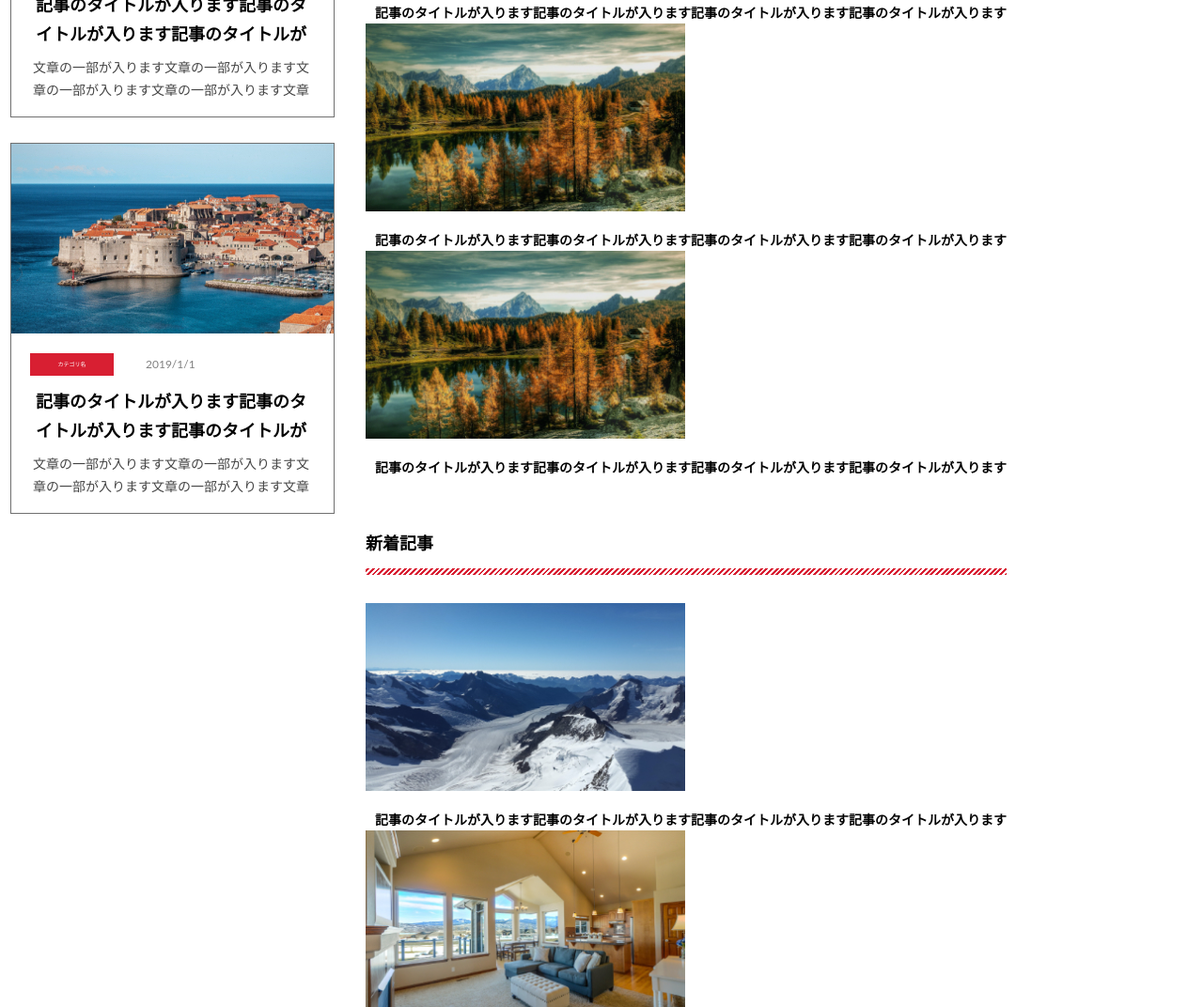
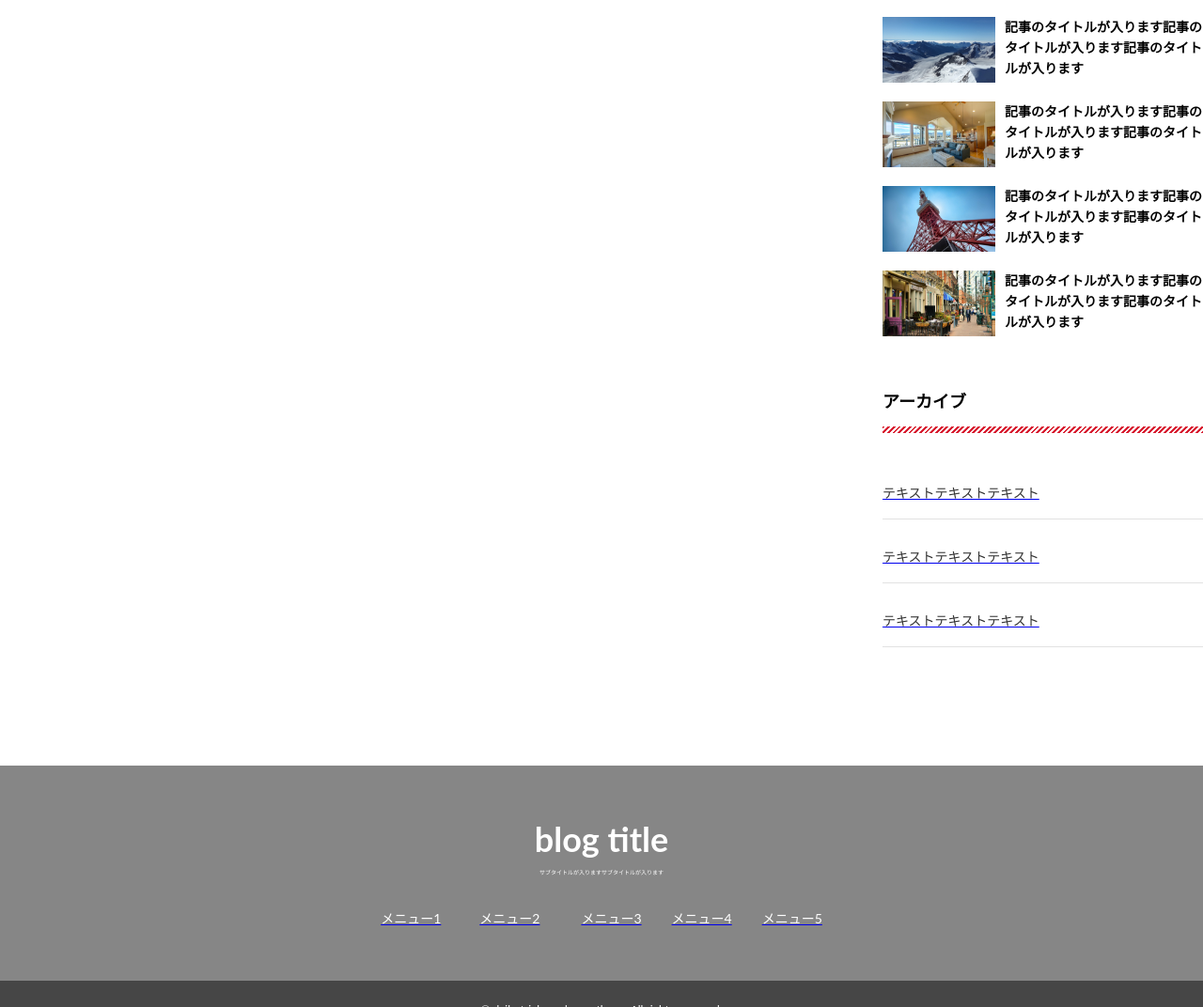
Before and after one commit to ryoka0801/practice-coding, a plain HTML site: page index.html in a window 1280 px wide. Shown: the part 1728-2800 px from the top of the page at 94% size. Drawn offline with Linux system fonts and the light colour scheme.

Commit message:
トップページ完成

```diff
--- a/index.html
+++ b/index.html
@@ -58,7 +58,7 @@
     <div class="u-home-pc-column">
       <!-- 最新記事 -->
       <div class="u-blog-repeat">
-        <article>
+        <article class="u-blog-section">
           <section class="p-blog-post">
             <img class="c-blog-thumbnail" src="image/post-image/tower.jpg" alt="ブログアイキャッチ">
             <div class="u-blog-info">
@@ -72,7 +72,7 @@
           </section>
         </article>
 
-        <article>
+        <article class="u-blog-section">
           <section class="p-blog-post">
             <img class="c-blog-thumbnail" src="image/post-image/lake.jpg" alt="ブログアイキャッチ">
             <div class="u-blog-info">
@@ -86,7 +86,7 @@
           </section>
         </article>
 
-        <article>
+        <article class="u-blog-section">
           <section class="p-blog-post">
             <img class="c-blog-thumbnail" src="image/post-image/shark.jpg" alt="ブログアイキャッチ">
             <div class="u-blog-info">
@@ -100,7 +100,7 @@
           </section>
         </article>
 
-        <article>
+        <article class="u-blog-section">
           <section class="p-blog-post">
             <img class="c-blog-thumbnail" src="image/post-image/sea.jpg" alt="ブログアイキャッチ">
             <div class="u-blog-info">
@@ -139,32 +139,32 @@
           <section class="u-popular-contents">
             <h2 class="c-profile-head">人気記事</h2>
             <ul>
-              <li class="p-c_card">
-                <div class="u-position">
+              <li class="p-c_card p-pc-new-popular">
+                <!-- <div class="u-position"> -->
                   <img class="c-c_card-img c-popular-img" src="image/post-image/lake.jpg" alt="ブログアイキャッチ">
-                </div>
-                <h2 class="c-c_card-title c-popular-title">記事のタイトルが入ります記事のタイトルが入ります記事のタイトルが入ります記事のタイトルが入ります</h2>
+                <!-- </div> -->
+                <h2 class="c-c_card-title c-popular-title">記事のタイトルが入ります記事のタイトルが入ります記事のタイトルが入ります</h2>
               </li>
 
-              <li class="p-c_card">
-                <div class="u-position">
+              <li class="p-c_card p-pc-new-popular">
+                <!-- <div class="u-position"> -->
                   <img class="c-c_card-img c-popular-img" src="image/post-image/lake.jpg" alt="ブログアイキャッチ">
-                </div>
-                <h2 class="c-c_card-title c-popular-title">記事のタイトルが入ります記事のタイトルが入ります記事のタイトルが入ります記事のタイトルが入ります</h2>
+                <!-- </div> -->
+                <h2 class="c-c_card-title c-popular-title">記事のタイトルが入ります記事のタイトルが入ります記事のタイトルが入ります</h2>
               </li>
 
-              <li class="p-c_card">
-                <div class="u-position">
+              <li class="p-c_card p-pc-new-popular">
+                <!-- <div class="u-position"> -->
                   <img class="c-c_card-img c-popular-img" src="image/post-image/lake.jpg" alt="ブログアイキャッチ">
-                </div>
-                <h2 class="c-c_card-title c-popular-title">記事のタイトルが入ります記事のタイトルが入ります記事のタイトルが入ります記事のタイトルが入ります</h2>
+                <!-- </div> -->
+                <h2 class="c-c_card-title c-popular-title">記事のタイトルが入ります記事のタイトルが入ります記事のタイトルが入ります</h2>
               </li>
 
-              <li class="p-c_card">
-                <div class="u-position">
+              <li class="p-c_card p-pc-new-popular">
+                <!-- <div class="u-position"> -->
                   <img class="c-c_card-img c-popular-img" src="image/post-image/lake.jpg" alt="ブログアイキャッチ">
-                </div>
-                <h2 class="c-c_card-title c-popular-title">記事のタイトルが入ります記事のタイトルが入ります記事のタイトルが入ります記事のタイトルが入ります</h2>
+                <!-- </div> -->
+                <h2 class="c-c_card-title c-popular-title">記事のタイトルが入ります記事のタイトルが入ります記事のタイトルが入ります</h2>
               </li>
             </ul>
           </section>
@@ -176,39 +176,39 @@
           <section class="u-popular-contents">
             <h2 class="c-profile-head">新着記事</h2>
             <ul>
-              <li class="p-c_card">
-                <div class="u-position">
+              <li class="p-c_card p-pc-new-popular">
+                <!-- <div class="u-position"> -->
                   <img class="c-c_card-img c-popular-img" src="image/post-image/snow.jpg" alt="ブログアイキャッチ">
-                </div>
-                <h2 class="c-c_card-title c-popular-title">記事のタイトルが入ります記事のタイトルが入ります記事のタイトルが入ります記事のタイトルが入ります</h2>
+                <!-- </div> -->
+                <h2 class="c-c_card-title c-popular-title">記事のタイトルが入ります記事のタイトルが入ります記事のタイトルが入ります</h2>
               </li>
             </ul>
 
 
             <ul>
-              <li class="p-c_card">
-                <div class="u-position">
+              <li class="p-c_card p-pc-new-popular">
+                <!-- <div class="u-position"> -->
                   <img class="c-c_card-img c-popular-img" src="image/post-image/hotel.jpg" alt="ブログアイキャッチ">
-                </div>
-                <h2 class="c-c_card-title c-popular-title">記事のタイトルが入ります記事のタイトルが入ります記事のタイトルが入ります記事のタイトルが入ります</h2>
+                <!-- </div> -->
+                <h2 class="c-c_card-title c-popular-title">記事のタイトルが入ります記事のタイトルが入ります記事のタイトルが入ります</h2>
               </li>
             </ul>
 
             <ul>
-              <li class="p-c_card">
-                <div class="u-position">
+              <li class="p-c_card p-pc-new-popular">
+                <!-- <div class="u-position"> -->
                   <img class="c-c_card-img c-popular-img" src="image/post-image/tower.jpg" alt="ブログアイキャッチ">
-                </div>
-                <h2 class="c-c_card-title c-popular-title">記事のタイトルが入ります記事のタイトルが入ります記事のタイトルが入ります記事のタイトルが入ります</h2>
+                <!-- </div> -->
+                <h2 class="c-c_card-title c-popular-title">記事のタイトルが入ります記事のタイトルが入ります記事のタイトルが入ります</h2>
               </li>
             </ul>
 
             <ul>
-              <li class="p-c_card">
-                <div class="u-position">
+              <li class="p-c_card p-pc-new-popular">
+                <!-- <div class="u-position"> -->
                   <img class="c-c_card-img c-popular-img" src="image/post-image/town.jpg" alt="ブログアイキャッチ">
-                </div>
-                <h2 class="c-c_card-title c-popular-title">記事のタイトルが入ります記事のタイトルが入ります記事のタイトルが入ります記事のタイトルが入ります</h2>
+                <!-- </div> -->
+                <h2 class="c-c_card-title c-popular-title">記事のタイトルが入ります記事のタイトルが入ります記事のタイトルが入ります</h2>
               </li>
             </ul>
           </section>
@@ -218,13 +218,17 @@
         <section>
           <h2 class="c-profile-head">アーカイブ</h2>
           <ul>
-            <li>
+            <li class="c-archive-menu">
               <a href="#">
                 <p class="c-archive-text">テキストテキストテキスト</p>
               </a>
+            </li>
+            <li class="c-archive-menu">
               <a href="#">
                 <p class="c-archive-text">テキストテキストテキスト</p>
               </a>
+            </li>
+            <li class="c-archive-menu">
               <a href="#">
                 <p class="c-archive-text">テキストテキストテキスト</p>
               </a>
--- a/scss/app.scss
+++ b/scss/app.scss
@@ -11,7 +11,7 @@
 // object
 //component
 @import "object/component/c-head-title";
-@import "object/component/c-c_card";
+@import "object/component/c-category";
 @import "object/component/c-c_card-img";
 @import "object/component/c-c_card-title";
 @import "object/component/c-blog-thumbnail";
@@ -23,6 +23,7 @@
 @import "object/component/_c-profile-avator";
 @import "object/component/_c-profile-text";
 @import "object/component/_c-popular-title";
+@import "object/component/c-popular-img";
 @import "object/component/_c-archive-text";
 @import "object/component/c-footer-title";
 @import "object/component/_c-recommend-news";
@@ -36,6 +37,7 @@
 @import "object/project/_p-footer-menu";
 @import "object/project/_p-footer-copyright";
 @import "object/project/p-header";
+@import "object/project/p-pc-new-popular";
 
 // utility
 @import "object/utility/u-padding";
--- a/scss/object/component/_c-archive-text.scss
+++ b/scss/object/component/_c-archive-text.scss
@@ -5,3 +5,7 @@
   padding: 2.7rem 0 2rem;
   border-bottom: solid 1px $whitegray;
 }
+
+.c-archive-menu {
+  list-style: none;
+}
--- a/scss/object/component/_c-blog-thumbnail.scss
+++ b/scss/object/component/_c-blog-thumbnail.scss
@@ -1,4 +1,7 @@
 .c-blog-thumbnail {
-  width: 100%;
+  width: 34.3rem;
   height: 20.2rem;
+  @include breakpoint( pc ) {
+    height: 20rem;
+  }
 }
--- a/scss/object/component/_c-c_card.scss
+++ b/scss/object/component/_c-category.scss
@@ -5,4 +5,5 @@
   height: 2.4rem;
   text-align: center;
   line-height: 2.4rem;
+  font-size: 1.2rem;
 }
--- a/scss/object/component/_c-footer-title.scss
+++ b/scss/object/component/_c-footer-title.scss
@@ -1,5 +1,7 @@
 .c-footer-title {
-  color: #fff;
   font-size: 2.6rem;
   padding-top: 6rem;
+  @include breakpoint( pc ) {
+    font-size: 3.6rem;
+  }
 }
--- a/scss/object/component/_c-head-title.scss
+++ b/scss/object/component/_c-head-title.scss
@@ -4,7 +4,7 @@
   padding-top: 2rem;
   @include breakpoint( pc ) {
     padding: 0;
-    margin: 4rem 0 0 8.6rem;
+    margin: 4rem 0 0 0;
     font-size: 3.6rem;
   }
 }
--- /dev/null
+++ b/scss/object/component/_c-popular-img.scss
@@ -0,0 +1,6 @@
+.c-popular-img {
+  @include breakpoint( pc ) {
+    width: 12rem;
+    height: 7rem;
+  }
+}
--- a/scss/object/component/_c-popular-title.scss
+++ b/scss/object/component/_c-popular-title.scss
@@ -2,4 +2,10 @@
   margin-left: 1rem;
   font-size: 1.4rem;
   line-height: 2.2rem;
+  text-align: initial;
+  width: 21rem;
+  height: 6.5rem;
+  @include breakpoint( pc ) {
+    margin: 0 0 0 1rem;
+  }
 }
--- a/scss/object/component/_c-popularimg.scss
+++ /dev/null
@@ -1,4 +0,0 @@
-.c-popular-img {
-  width: 12rem;
-  height: 7rem;
-}
--- a/scss/object/component/_c-profile-text.scss
+++ b/scss/object/component/_c-profile-text.scss
@@ -6,4 +6,7 @@
   line-height: 2.4rem;
   color: $black;
   overflow: hidden;
+  @include breakpoint( pc ) {
+    height: 11.3rem;
+  }
 }
--- a/scss/object/project/_p-blog-post.scss
+++ b/scss/object/project/_p-blog-post.scss
@@ -3,4 +3,9 @@
   height: 20.2rem+15.1rem+4rem;
   margin: 0 auto 2.7rem;
   border: solid 1px #707070;
+  @include breakpoint( pc ) {
+    width: 34rem;
+    height: 38.1rem;
+    margin-bottom: 4.9rem;
+  }
 }
--- a/scss/object/project/_p-footer-menu.scss
+++ b/scss/object/project/_p-footer-menu.scss
@@ -1,4 +1,34 @@
 .p-footer-menu {
   color: white;
   margin-bottom: 1.8rem;
+  font-size: 1.4rem;
+  @include breakpoint( pc ) {
+    margin: 0;
+  }
 }
+
+li>a:nth-of-type(1) {
+  @include breakpoint( pc ) {
+    margin-right: 4.1rem;
+  }
+}
+li>a:nth-of-type(2) {
+  @include breakpoint( pc ) {
+    margin-right: 4.4rem;
+  }
+}
+li>a:nth-of-type(3) {
+  @include breakpoint( pc ) {
+    margin-right: 3.2rem;
+  }
+}
+li>a:nth-of-type(4) {
+  @include breakpoint( pc ) {
+    margin-right: 3.2rem;
+  }
+}
+li>a:nth-of-type(5) {
+  @include breakpoint( pc ) {
+    margin-right: 0;
+  }
+}
--- a/scss/object/project/_p-profile.scss
+++ b/scss/object/project/_p-profile.scss
@@ -2,4 +2,7 @@
   height: 43.5rem;
   width: 34rem;
   margin-bottom: 5.6rem;
+  @include breakpoint( pc ) {
+    margin: 0;
+  }
 }
--- /dev/null
+++ b/scss/object/project/p-pc-new-popular.scss
@@ -0,0 +1,7 @@
+.p-pc-new-popular {
+  @include breakpoint( pc ) {
+    display: flex;
+    height: 7rem;
+    margin-bottom: 2rem;
+  }
+}
--- a/scss/object/utility/_u-flex.scss
+++ b/scss/object/utility/_u-flex.scss
@@ -1,3 +1,6 @@
 .u-home-pc-column {
-  display: flex;
+  @include breakpoint( pc ) {
+    display: flex;
+    justify-content: space-between;
+  }
 }
--- a/scss/object/utility/_u-margin.scss
+++ b/scss/object/utility/_u-margin.scss
@@ -4,4 +4,17 @@
 
 .u-footer-menu-list {
   margin-top: 3.9rem;
+  list-style: none;
+  display: flex;
+  justify-content: center;
 }
+
+.u-blog-section:nth-of-type(odd) {
+  @include breakpoint( pc ) {
+    margin-right: 4rem;
+  }
+}
+
+.u-blog-section {
+  width: 34rem;
+}
--- a/scss/object/utility/_u-padding.scss
+++ b/scss/object/utility/_u-padding.scss
@@ -1,15 +1,39 @@
+.u-home-pc-column {
+  @include breakpoint( pc ) {
+    padding: 6rem 0 12rem 0;
+  }
+}
+
 .u-blog-repeat {
   padding: 4.2rem 1.5rem 8rem 1.1rem;
+  @include breakpoint( pc ) {
+    display: flex;
+   flex-wrap: wrap;
+    align-content: flex-start;
+    padding: 0;
+    width: 72.277rem;
+    margin-right: 3.82rem;
+  }
 }
 
 .u-blog-info {
   padding: 2rem 2.3rem 2rem 2rem;
+  @include breakpoint( pc ) {
+    padding: 2rem;
+  }
 }
 
 .u-blog {
   margin: 0 1.7rem 12rem 1.8rem;
+  @include breakpoint( pc ) {
+    margin: 0;
+    width: 34.1rem;
+  }
 }
 
 .u-footer-sub-title {
   padding-top: 1.8rem;
+  @include breakpoint( pc ) {
+    padding-top: 1.5rem;
+  }
 }
```
Also changed, not shown: scss/app.css, scss/object/component/_c-footer-sub-title.scss (deleted).
